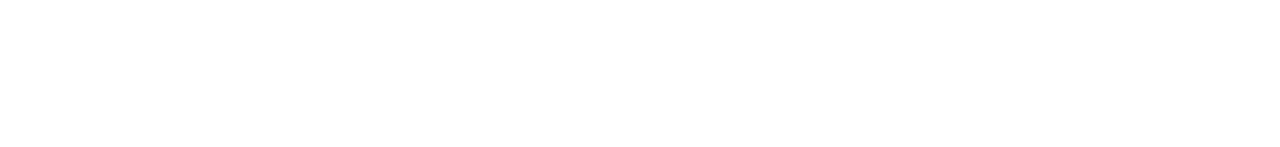
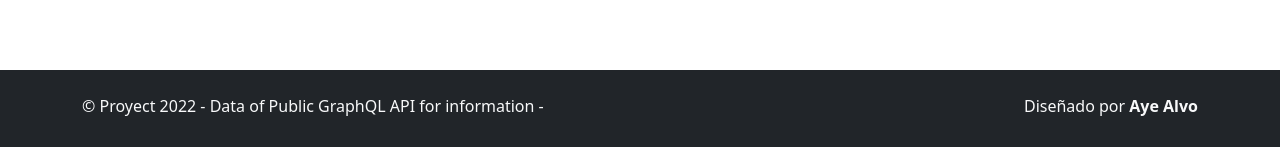
Before and after one commit to ayeAlvo/searchCountries, a React (Create React App) app: page / in a window 1280 px wide. Shown: the part 650-797 px from the top of the page. Built offline with nearby package versions, Linux system fonts and the light colour scheme; no server answers.

Commit message:
agrego footer

```diff
--- /dev/null
+++ b/src/components/Footer/index.jsx
@@ -0,0 +1,29 @@
+import React from "react";
+
+const Footer = () => {
+  return (
+  <>
+  <footer className="bg-footer fixed-bottom">
+  <div className="w-100 bg-dark py-3">
+    <div className="container">
+        <div className="row pt-2">
+            <div className="col-lg-6 col-12">
+                <p className="text-lg-start text-center text-light light-300">
+                    © Proyect 2022 - Data of Public GraphQL API for information -
+                </p>
+            </div>
+            <div className="col-lg-6 col-12">
+                <p className="text-lg-end text-center text-light light-300">
+                    Diseñado por <a className="text-decoration-none text-light"
+                href="https://github.com/ayeAlvo/searchCountries" target="_blank"><strong>Aye Alvo </strong></a>
+                </p>
+            </div>
+        </div>
+    </div>
+  </div>
+</footer>
+</>
+)
+}
+
+export default Footer;
--- a/src/components/SearchCountry/index.jsx
+++ b/src/components/SearchCountry/index.jsx
@@ -1,5 +1,6 @@
 import React, { useEffect, useState } from "react";
 import Country from "../Country/index";
+import Footer from "../Footer/index";
 import "./styles.css";
 
 const SearchCountry = ({countries}) => {
@@ -61,6 +62,7 @@
       </div>
       <Country country={countrySearch} continent={continent} language={language}/>
     </div>
+    <Footer />
     </>
   )
 }
```
